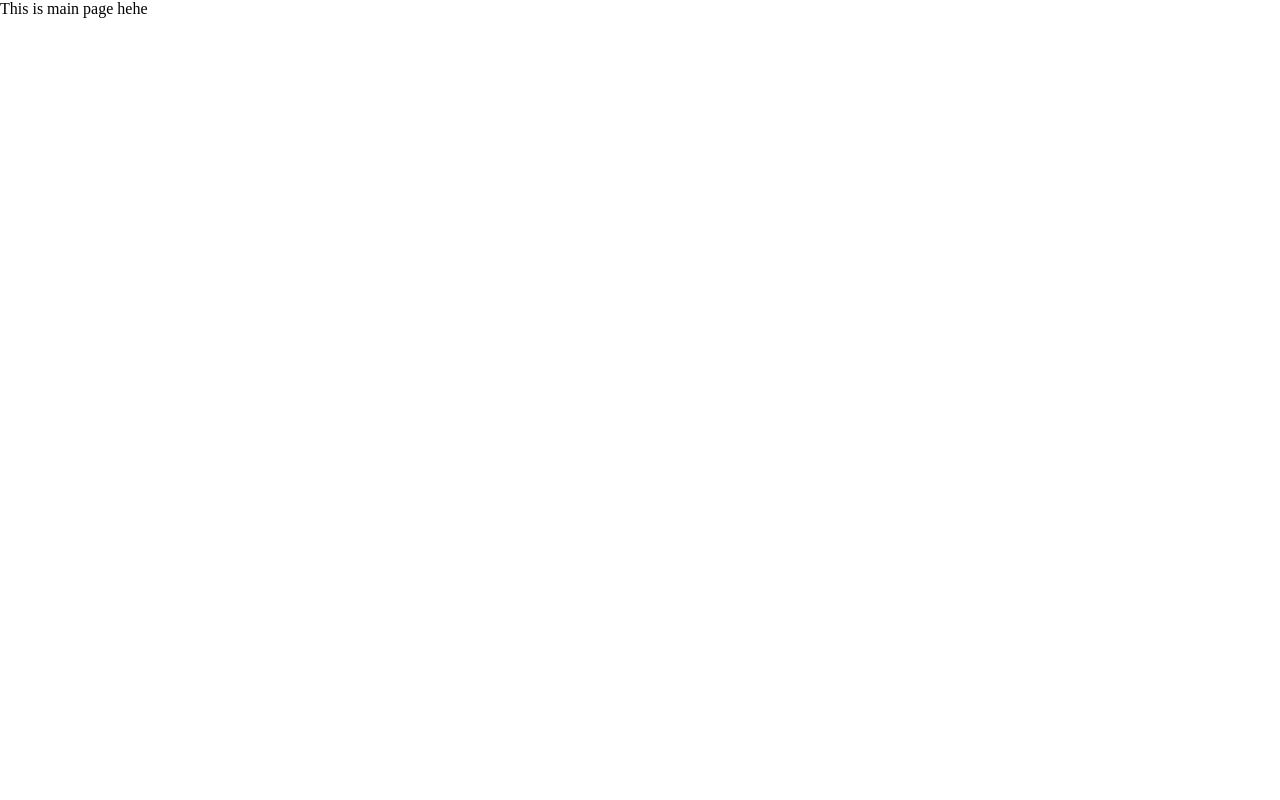
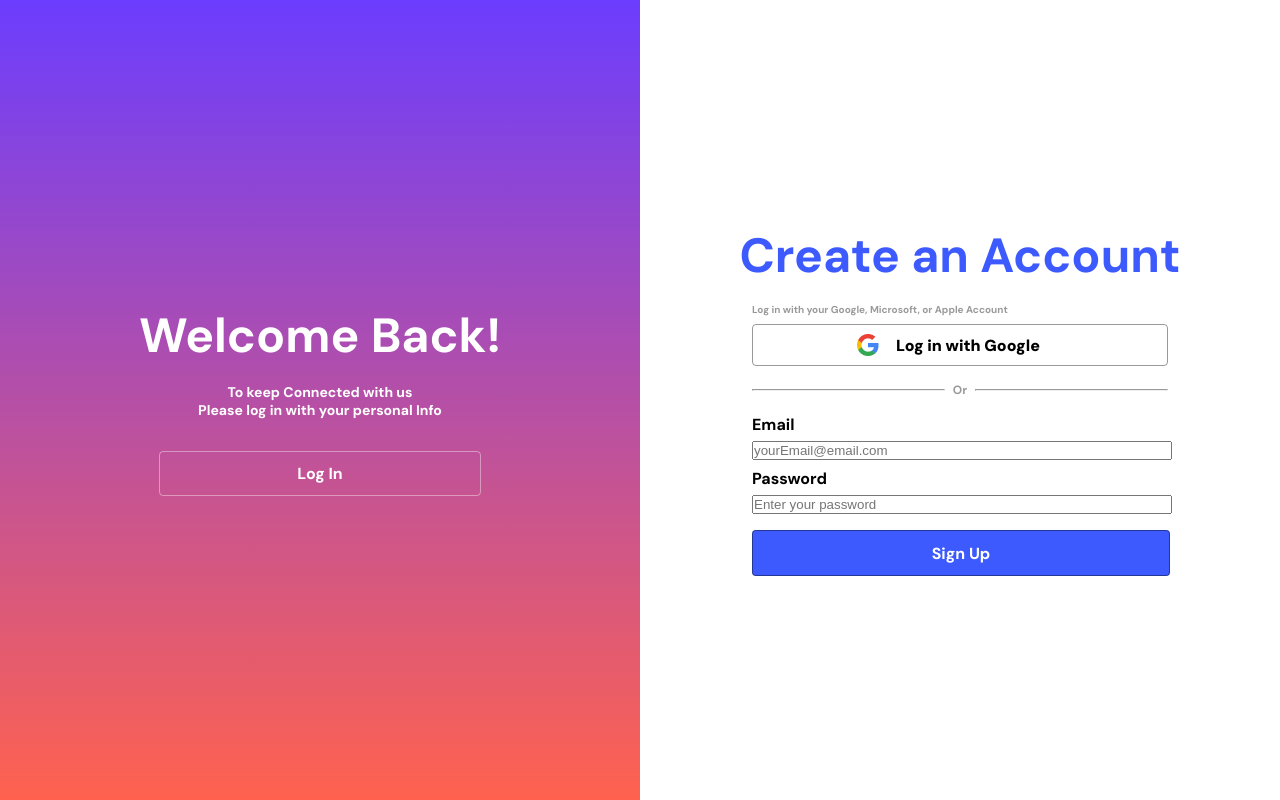
Before and after one commit to CS-411-To-Do-Calendar/cs411-to-do-calendar, a React (Create React App) app: page / in a window 1280 px wide. Built offline with nearby package versions, Linux system fonts and the light colour scheme.

Commit message:
login init style

```diff
--- a/src/App.css
+++ b/src/App.css
@@ -3,25 +3,28 @@
 
 :root{
     /*      Theme Colors       */
-    --primary-color: "#3D5AFE";
-    --secondary-color: "#FF624E";
-    --access-color: "#4CAF50";
-    --access-color-2: "#0091EA";
+    --color-primary: #3D5AFE;
+    --color-secondary: #FF624E;
+    --color-error: rgb(255, 0, 0);
+    --color-warning: rgb(255, 255, 0);
+    --color-success: #4CAF50;
+    --color-extra: #0091EA;
+    --color-white: #FFFFFF;
 
 
     /*      Interaction Colors       */
 
         /*      lighten Colors       */
-        --lighten-inter-color: "#899BFE";
-        --lighten-inter-color-2: "#FFA69A";
+        --lighten-inter-color: #899BFE;
+        --lighten-inter-color-2: #FFA69A;
 
         /*      default Colors       */
-        --inter-color: "#3D5AFE";
-        --inter-color-2: "#FF624E";
+        --inter-color: #3D5AFE;
+        --inter-color-2: #FF624E;
 
         /*      darken Colors       */
-        --darken-inter-color: "#0125ED";
-        --darken-inter-color-2: "FF1E01";
+        --darken-inter-color: #0125ED;
+        --darken-inter-color-2: #FF1E01;
 
 
     /*      Font        */
--- a/src/pages/Main/Main.css
+++ b/src/pages/Main/Main.css
@@ -0,0 +1,134 @@
+@import '../../App.css';
+
+.main-container {
+    width: 100%;
+    height: 100vh;
+    display: flex;
+    flex-direction: row;
+    font-family: var(--ff-dm);
+}
+
+.sign-in-container{
+    width: 50%;
+    background: linear-gradient(#6C3DFE, #FF624E);
+    display: flex;
+    flex-direction: column;
+    justify-content: center;
+    align-items: center;
+    color: var(--color-white);
+    font-weight: 700;
+    .sign-in-title {
+        font-size: var(--title-3xl);
+        margin-bottom: 1rem;
+    }
+
+    .sign-in-subtitle {
+        font-size: var(--txt-sm);
+    }
+
+    .sign-in-button {
+        border: 1px solid rgba(255, 255, 255, .4);
+        border-radius: 4px;
+        margin-top: 2rem;
+        width: 100%;
+        max-width: 20rem;
+        text-align: center;
+        padding-top: .7rem;
+        padding-bottom: .7rem;
+        text-decoration: none;
+        color: var(--color-white);
+    }
+}
+
+
+
+
+
+.create-account-container {
+    width: 50%;
+    display: flex;
+    flex-direction: column;
+    justify-content: center;
+    align-items: center;
+    font-weight: 700;
+
+    .create-account-title {
+        font-size: var(--title-3xl);
+        color: var(--color-primary);
+        margin-bottom: 1rem;
+    }
+}
+
+.create-account-content-container {
+    width: 65%;
+
+    .create-account-subtitle {
+        font-size: var(--txt-2xs);
+        color: rgba(0, 0, 0, .4);
+        margin-bottom: .5rem;
+    }
+    .create-account-button-container {
+        border: 1px solid rgba(0, 0, 0, .4);
+        border-radius: 4px;
+        text-decoration: none;
+        padding-top: .5rem;
+        padding-bottom: .5rem;
+        margin-bottom: .5rem;
+        display: flex;
+        flex-direction: row;
+        justify-content: center;
+        align-items: center;
+        .create-account-button-icon {
+            margin-right: 1rem;
+        }
+        .create-account-button-text {
+            width: 10.5rem;
+            text-wrap: stable;
+            text-align: left;
+            font-size: var(--txt-md);
+            font-weight: 900;
+        }
+    }
+    .create-account-seperator-container {
+        display: flex;
+        flex-direction: row;
+        justify-content: center;
+        align-items: center;
+        margin-bottom: 1rem;
+        margin-top: 1rem;
+        .create-account-line {
+            width: 100%;
+            color: rgba(0, 0, 0, .4);
+        }
+        .create-account-or-text {
+            margin-left: .5rem;
+            margin-right: .5rem;
+            color: rgba(0, 0, 0, .4);
+            font-size: var(--txt-xs);
+        }
+    }
+
+    .create-account-label {
+        margin-bottom: .25rem;
+    }
+
+    .create-account-input {
+        margin-bottom: .5rem;
+        width: 100%;
+    }
+
+    .create-account-signin-button {
+        display: flex;
+        justify-content: center;
+        background-color: var(--color-primary);
+        width: 100%;
+        border: 1px solid rgba(0, 0, 0, .4);
+        border-radius: 4px;
+        margin-top: .5rem;
+        text-align: center;
+        padding-top: .7rem;
+        padding-bottom: .7rem;
+        text-decoration: none;
+        color: rgba(255, 255, 255, 1);
+    }
+}
--- a/src/pages/Main/Main.js
+++ b/src/pages/Main/Main.js
@@ -1,9 +1,40 @@
 import React from 'react'
 import './Main.css'
 
+/*    image     */
+import img_google from '../../assets/google.png';
+
 function Main() {
+  // const emailTest = new RegExp(/(?:[a-z0-9!#$%&'*+/=?^_`{|}~-]+(?:\.[a-z0-9!#$%&'*+/=?^_`{|}~-]+)*|"(?:[\x01-\x08\x0b\x0c\x0e-\x1f\x21\x23-\x5b\x5d-\x7f]|\\[\x01-\x09\x0b\x0c\x0e-\x7f])*")@(?:(?:[a-z0-9](?:[a-z0-9-]*[a-z0-9])?\.)+[a-z0-9](?:[a-z0-9-]*[a-z0-9])?|\[(?:(?:(2(5[0-5]|[0-4][0-9])|1[0-9][0-9]|[1-9]?[0-9]))\.){3}(?:(2(5[0-5]|[0-4][0-9])|1[0-9][0-9]|[1-9]?[0-9])|[a-z0-9-]*[a-z0-9]:(?:[\x01-\x08\x0b\x0c\x0e-\x1f\x21-\x5a\x53-\x7f]|\\[\x01-\x09\x0b\x0c\x0e-\x7f])+)\])/);
   return (
-    <div>This is main page hehe</div>
+    <div className='main-container'>
+      <div className='sign-in-container'>
+        <div className='sign-in-title'>Welcome Back!</div>
+        <div className='sign-in-subtitle'>To keep Connected with us</div>
+        <div className='sign-in-subtitle'>Please log in with your personal Info</div>
+        <a href='/' className='sign-in-button'>Log In</a>
+      </div>
+      <div className='create-account-container'>
+        <div className='create-account-title'>Create an Account</div>
+        <div className='create-account-content-container'>
+          <div className='create-account-subtitle'>Log in with your Google, Microsoft, or Apple Account</div>
+          <div className='create-account-button-container'>
+            <img src={img_google} alt='error' className='create-account-button-icon'/>
+            <div className='create-account-button-text'>Log in with Google</div>
+          </div>
+          <div className='create-account-seperator-container'>
+            <hr className='create-account-line'/>
+            <div className='create-account-or-text'>Or</div>
+            <hr className='create-account-line'/>
+          </div>
+          <div className='create-account-label'>Email</div>
+          <input placeholder='yourEmail@email.com' className='create-account-input'/>
+          <div className='create-account-label'>Password</div>
+          <input placeholder='Enter your password' className='create-account-input'/>
+          <a href='/' className='create-account-signin-button'>Sign Up</a>
+        </div>
+      </div>
+    </div>
   )
 }
 
```
Also changed, not shown: src/assets/google.png (added).
